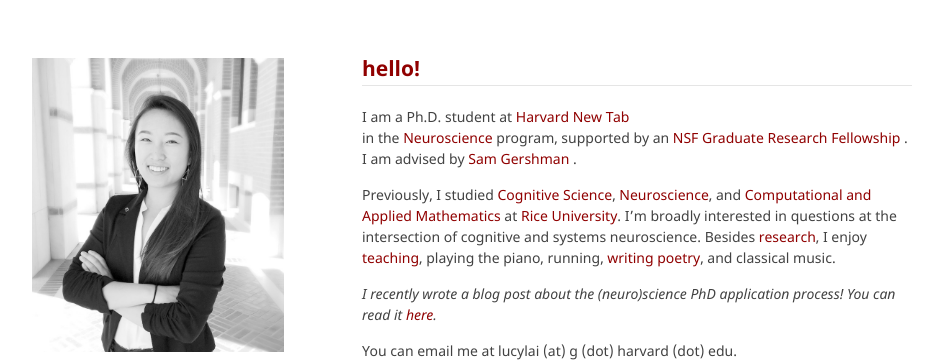
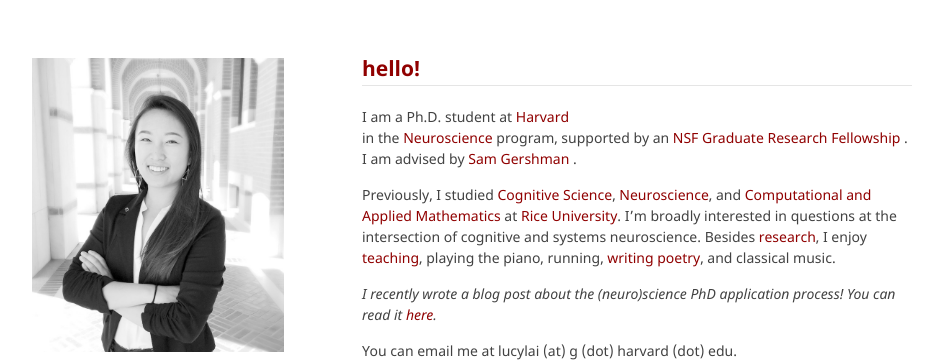
Before and after one commit to lucylai96/lucylai96.github.io, a Jekyll site: the page built from index.md, in a window 1280 px wide. Shown: the top 362 px of the page, without its empty margins (168-1106 px from the left). Built offline with Jekyll 4.4.1, drawn with Linux system fonts in a browser that asks for light colours; our own code applies the rules of GitHub Pages for plain Markdown files.

Commit message:
Update index.md

```diff
--- a/index.md
+++ b/index.md
@@ -1,8 +1,7 @@
 ## hello!
 ***
-I am a Ph.D. student at [Harvard](http://www.harvard.edu" target="_blank)
-<a href="http://www.harvard.edu" target="_blank">New Tab</a>
-in the [Neuroscience](http://www.hms.harvard.edu/dms/neuroscience/index.html" target="_blank)  program, supported by an [NSF Graduate Research Fellowship](https://www.nsfgrfp.org/" target="_blank) . I am advised by [Sam Gershman](http://gershmanlab.webfactional.com/index.html" target="_blank) .
+I am a Ph.D. student at <a href="http://www.harvard.edu" target="_blank">Harvard</a>
+in the <a href="http://www.hms.harvard.edu/dms/neuroscience/index.html" target="_blank">Neuroscience</a> program, supported by an [NSF Graduate Research Fellowship](https://www.nsfgrfp.org/" target="_blank) . I am advised by [Sam Gershman](http://gershmanlab.webfactional.com/index.html" target="_blank) .
 
 Previously, I studied [Cognitive Science](http://cogsci.rice.edu/), [Neuroscience](http://neuroscience.rice.edu), and [Computational and Applied Mathematics](http://www.caam.rice.edu/) at [Rice University](http://www.rice.edu/). I’m broadly interested in questions at the intersection of cognitive and systems neuroscience. Besides [research](./research.html), I enjoy [teaching](./teaching.html), playing the piano, running, [writing poetry](http://subcorticalsongs.wordpress.com/), and classical music.
 
```
